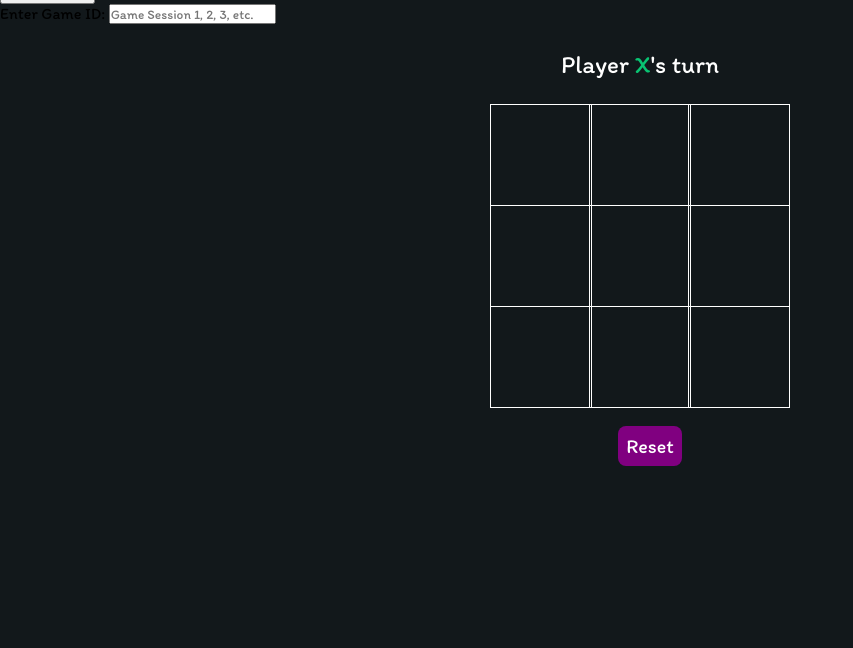
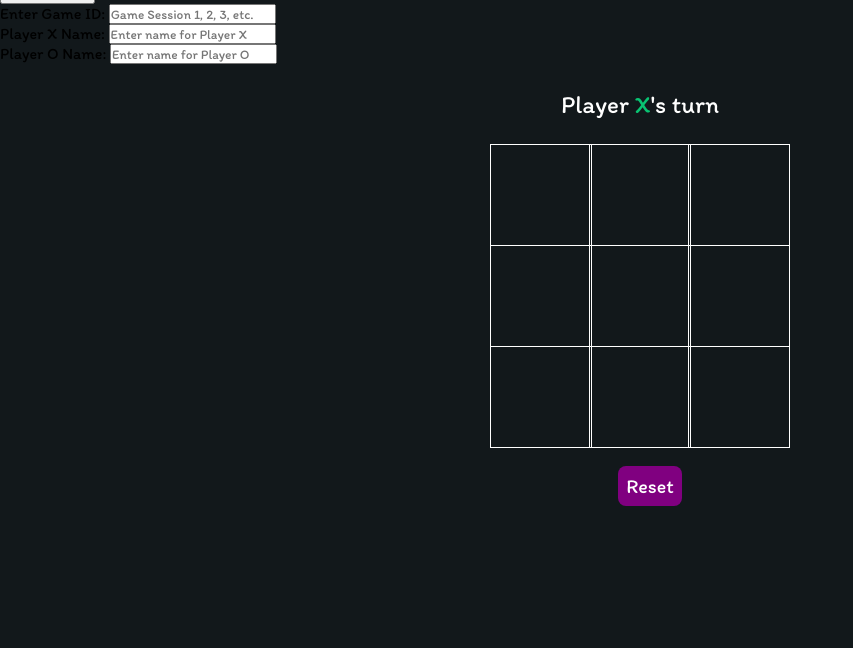
Before and after one commit to LeeYiXuan21/Tic-Tac_Toe, a website: page index.html in a window 1280 px wide. Shown: the part 153-801 px from the top of the page, without its empty margins (0-853 px from the left). Drawn offline with Linux system fonts and the light colour scheme.

Commit message:
add player

```diff
--- a/index.html
+++ b/index.html
@@ -22,6 +22,14 @@
                 <label for="gameId">Enter Game ID:</label>
     <input type="text" id="gameId" placeholder="Game Session 1, 2, 3, etc.">
             </section>
+            <section>
+                <label for="playerXName">Player X Name:</label>
+                <input type="text" id="playerXName" placeholder="Enter name for Player X">
+            </section>
+            <section>
+                <label for="playerOName">Player O Name:</label>
+                <input type="text" id="playerOName" placeholder="Enter name for Player O">
+            </section>
             <section class="display">
                 Player <span class="display-player playerX">X</span>'s turn
             </section>
```
